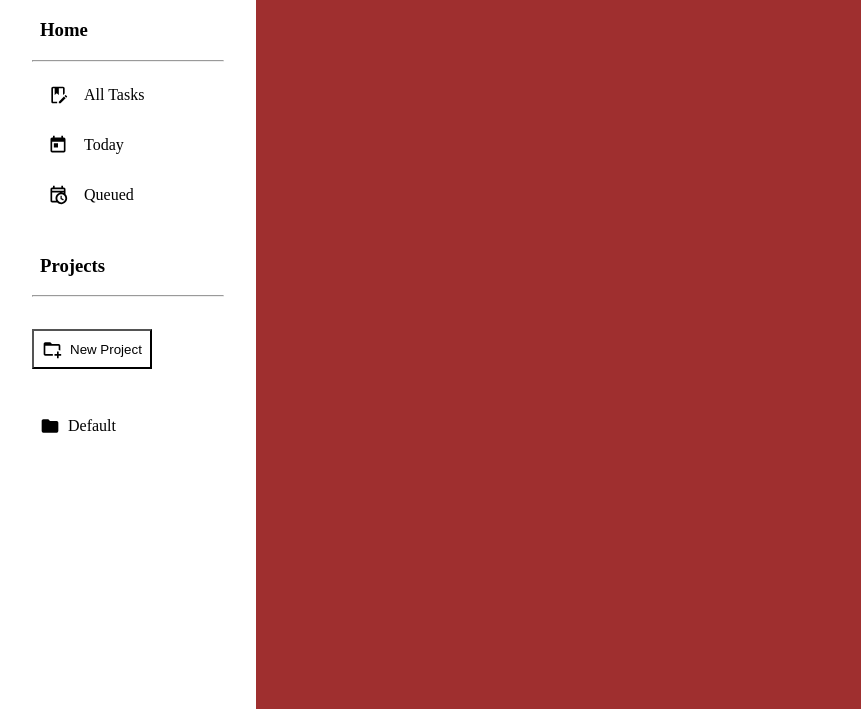
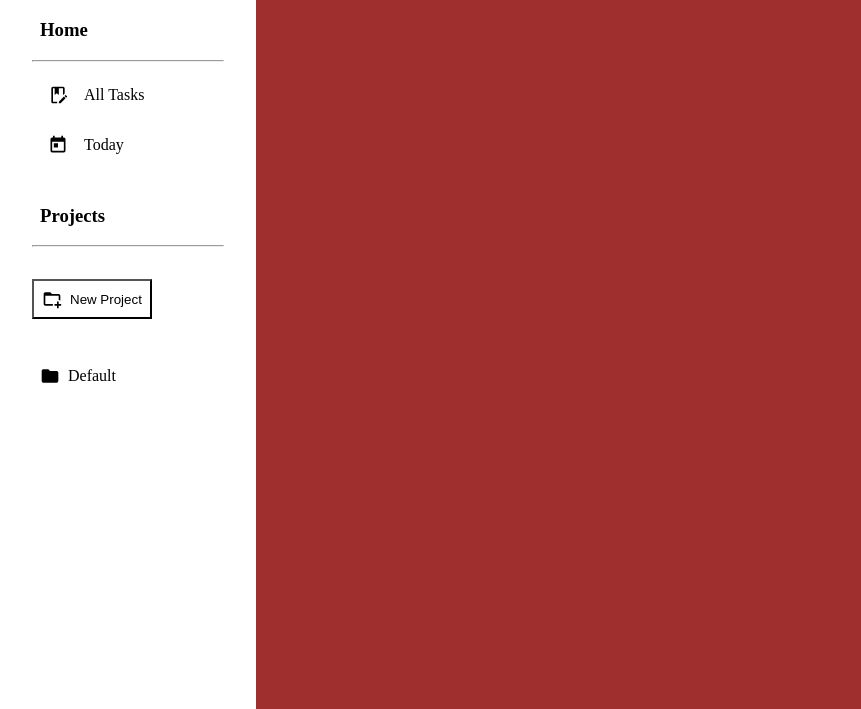
Before and after one commit to Badger-cmyk/ToDoList, a website built with webpack: page src/template.html in a window 1280 px wide. Shown: the part 91-800 px from the top of the page, without its empty margins (0-861 px from the left). Built offline with nearby package versions, Linux system fonts and the light colour scheme.

Commit message:
Remove Queued section from sidebar

```diff
--- a/src/template.html
+++ b/src/template.html
@@ -30,12 +30,6 @@
                             <svg xmlns="http://www.w3.org/2000/svg" height=20 width=20 viewBox="0 0 24 24"><title>calendar-today</title><path d="M7,10H12V15H7M19,19H5V8H19M19,3H18V1H16V3H8V1H6V3H5C3.89,3 3,3.9 3,5V19A2,2 0 0,0 5,21H19A2,2 0 0,0 21,19V5A2,2 0 0,0 19,3Z" /></svg>
                         </div>
                         <p>Today</p>
-                    </div>
-                    <div>
-                        <div class="svg-container">
-                            <svg xmlns="http://www.w3.org/2000/svg" height=20 width=20 viewBox="0 0 24 24"><title>calendar-clock-outline</title><path d="M6 1V3H5C3.89 3 3 3.89 3 5V19C3 20.1 3.89 21 5 21H11.1C12.36 22.24 14.09 23 16 23C19.87 23 23 19.87 23 16C23 14.09 22.24 12.36 21 11.1V5C21 3.9 20.11 3 19 3H18V1H16V3H8V1M5 5H19V7H5M5 9H19V9.67C18.09 9.24 17.07 9 16 9C12.13 9 9 12.13 9 16C9 17.07 9.24 18.09 9.67 19H5M16 11.15C18.68 11.15 20.85 13.32 20.85 16C20.85 18.68 18.68 20.85 16 20.85C13.32 20.85 11.15 18.68 11.15 16C11.15 13.32 13.32 11.15 16 11.15M15 13V16.69L18.19 18.53L18.94 17.23L16.5 15.82V13Z" /></svg>
-                        </div>
-                        <p>Queued</p>
                     </div>
                 </div>
 
```
